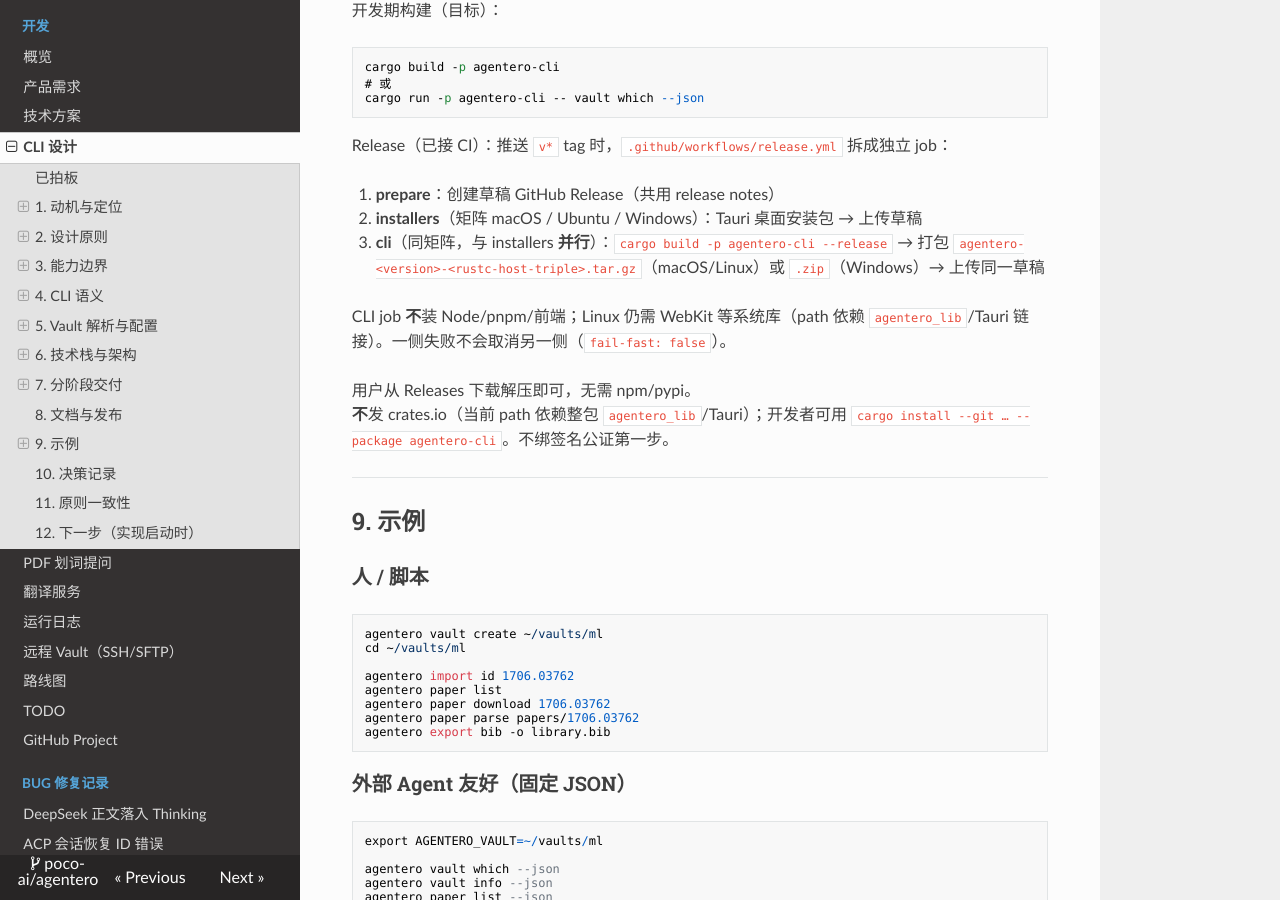
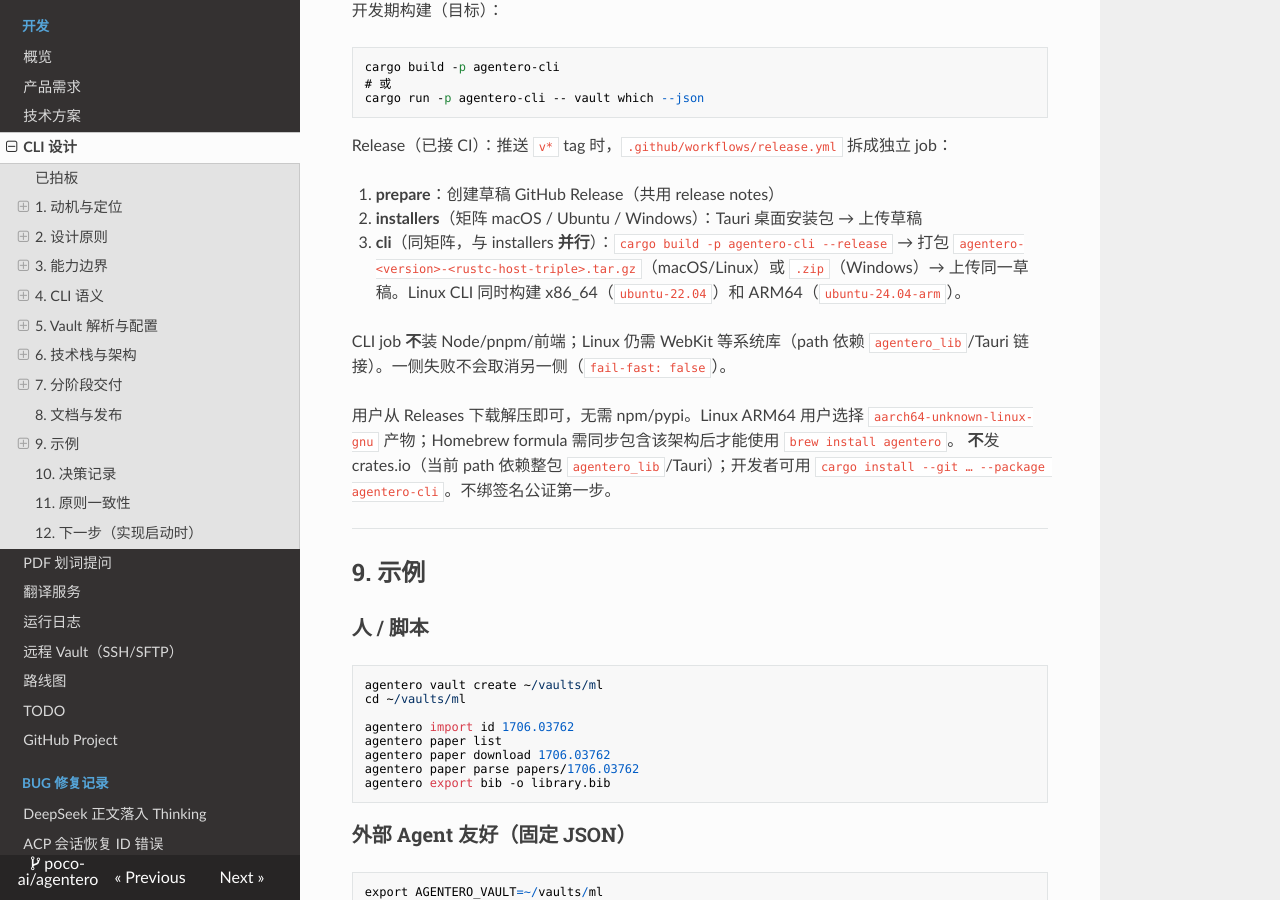
Before and after one commit to July-h5kf3/Agentero, an MkDocs documentation site: the page built from docs/development/cli.md, in a window 1280 px wide and 900 px high, scrolled down 15491 px. Built offline with MkDocs 1.6.1, drawn with Linux system fonts in a browser that asks for light colours; nearby versions of some CDN libraries.

Commit message:
ci(release): build Linux ARM64 CLI

```diff
--- a/docs/development/cli.md
+++ b/docs/development/cli.md
@@ -640,11 +640,11 @@
 
 1. **prepare**：创建草稿 GitHub Release（共用 release notes）
 2. **installers**（矩阵 macOS / Ubuntu / Windows）：Tauri 桌面安装包 → 上传草稿
-3. **cli**（同矩阵，与 installers **并行**）：`cargo build -p agentero-cli --release` → 打包 `agentero-<version>-<rustc-host-triple>.tar.gz`（macOS/Linux）或 `.zip`（Windows）→ 上传同一草稿
+3. **cli**（同矩阵，与 installers **并行**）：`cargo build -p agentero-cli --release` → 打包 `agentero-<version>-<rustc-host-triple>.tar.gz`（macOS/Linux）或 `.zip`（Windows）→ 上传同一草稿。Linux CLI 同时构建 x86_64（`ubuntu-22.04`）和 ARM64（`ubuntu-24.04-arm`）。
 
 CLI job **不**装 Node/pnpm/前端；Linux 仍需 WebKit 等系统库（path 依赖 `agentero_lib`/Tauri 链接）。一侧失败不会取消另一侧（`fail-fast: false`）。
 
-用户从 Releases 下载解压即可，无需 npm/pypi。
+用户从 Releases 下载解压即可，无需 npm/pypi。Linux ARM64 用户选择 `aarch64-unknown-linux-gnu` 产物；Homebrew formula 需同步包含该架构后才能使用 `brew install agentero`。
 **不**发 crates.io（当前 path 依赖整包 `agentero_lib`/Tauri）；开发者可用 `cargo install --git … --package agentero-cli`。不绑签名公证第一步。
 
 ---
```
Also changed, not shown: docs/development/technical-plan.md (+1 -1 lines), 2 other files.
